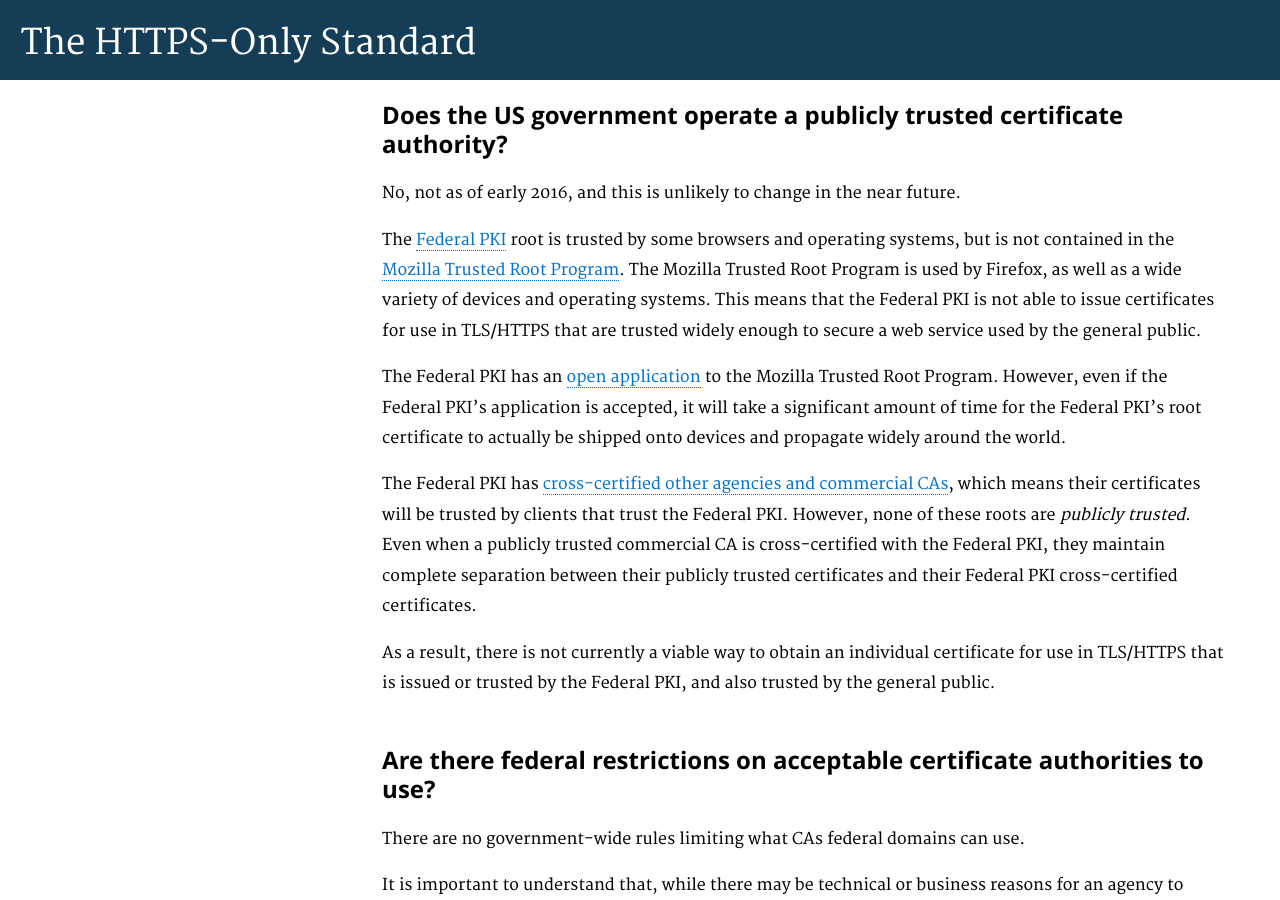
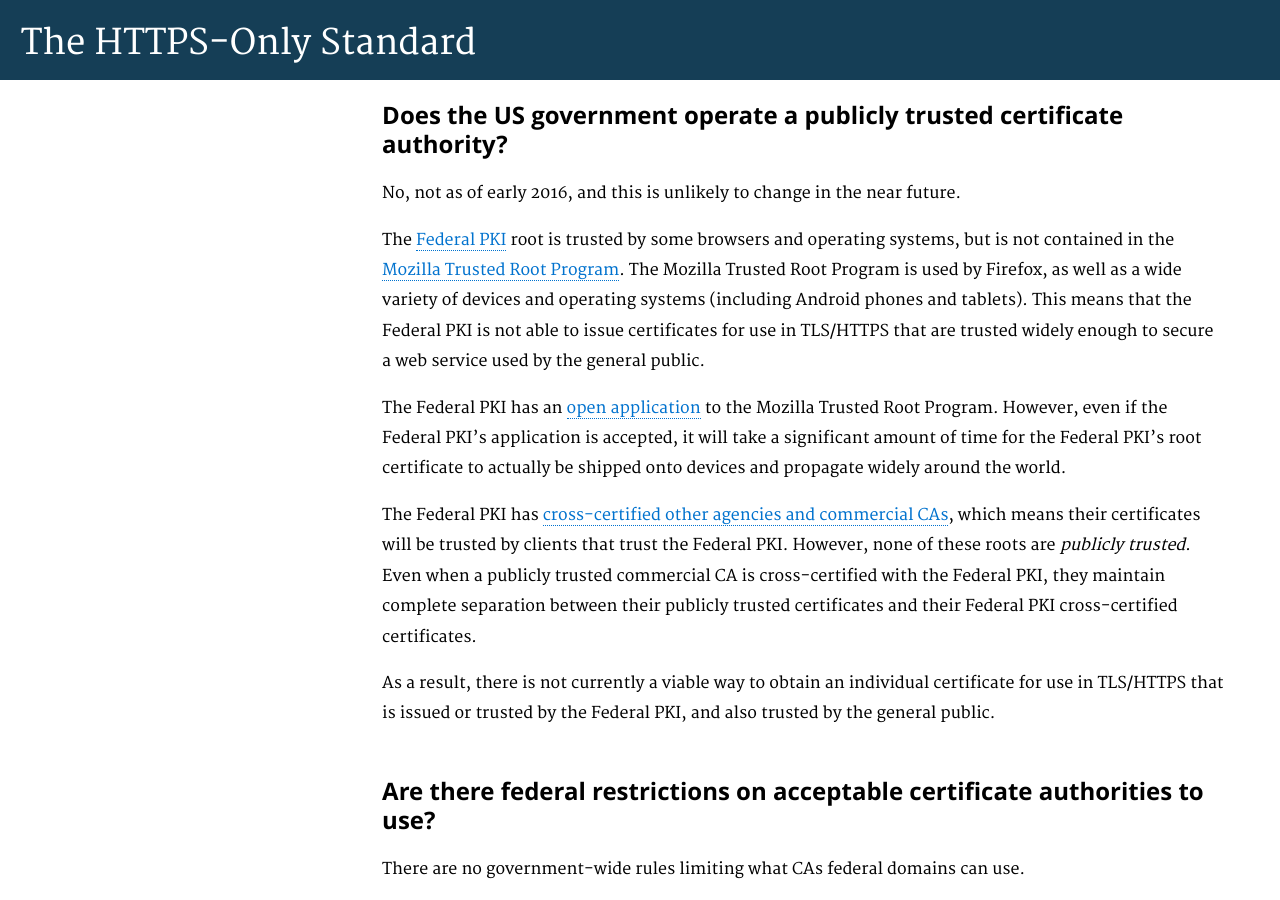
Before and after one commit to GSA/https, a Jekyll site: the page built from pages/certificates.md, in a window 1280 px wide and 900 px high, scrolled down 2699 px. Built offline with Jekyll 4.4.1, drawn with Linux system fonts in a browser that asks for light colours; Markdown is read by kramdown in place of the engine named in the settings.

Commit message:
Mention that FPKI won't be trusted by Android
Sometimes I'd tell people "it won't be trusted by Linux browsers" and no one cares (which is fair ;-)), but I always forget that that includes Android, which is a lot of people.

```diff
--- a/pages/certificates.md
+++ b/pages/certificates.md
@@ -66,7 +66,7 @@
 
 No, not as of early 2016, and this is unlikely to change in the near future.
 
-The [Federal PKI](https://www.idmanagement.gov/IDM/s/article_content_old?tag=a0Gt0000000SfwP) root is trusted by some browsers and operating systems, but is not contained in the [Mozilla Trusted Root Program](https://www.mozilla.org/en-US/about/governance/policies/security-group/certs/policy/). The Mozilla Trusted Root Program is used by Firefox, as well as a wide variety of devices and operating systems. This means that the Federal PKI is not able to issue certificates for use in TLS/HTTPS that are trusted widely enough to secure a web service used by the general public.
+The [Federal PKI](https://www.idmanagement.gov/IDM/s/article_content_old?tag=a0Gt0000000SfwP) root is trusted by some browsers and operating systems, but is not contained in the [Mozilla Trusted Root Program](https://www.mozilla.org/en-US/about/governance/policies/security-group/certs/policy/). The Mozilla Trusted Root Program is used by Firefox, as well as a wide variety of devices and operating systems (including Android phones and tablets). This means that the Federal PKI is not able to issue certificates for use in TLS/HTTPS that are trusted widely enough to secure a web service used by the general public.
 
 The Federal PKI has an [open application](https://bugzilla.mozilla.org/show_bug.cgi?id=478418) to the Mozilla Trusted Root Program. However, even if the Federal PKI's application is accepted, it will take a significant amount of time for the Federal PKI's root certificate to actually be shipped onto devices and propagate widely around the world.
 
```
